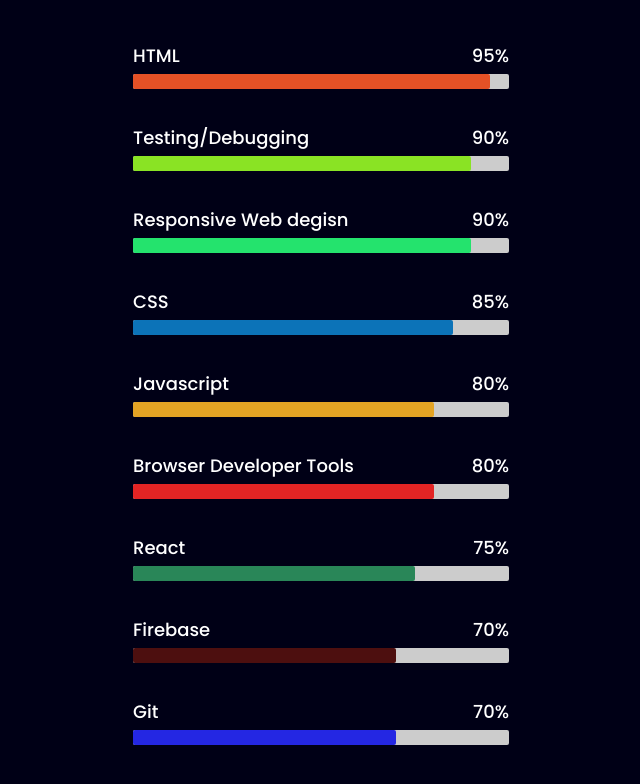
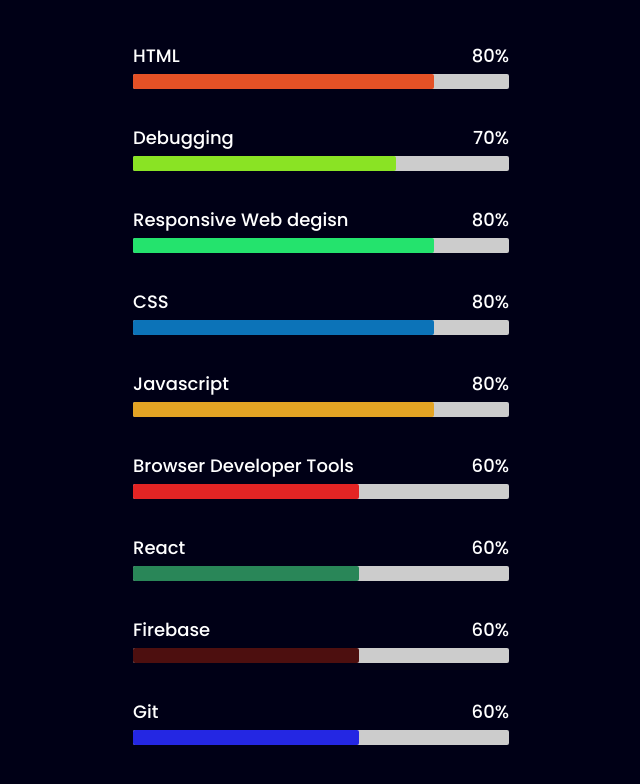
Before and after one commit to nandysouvik/souvik-nandy, a plain HTML site: page index.html in a window 1280 px wide. Shown: the part 1799-2583 px from the top of the page, without its empty margins (319-959 px from the left). Drawn offline with Linux system fonts and the light colour scheme; no server answers.

Commit message:
third commit

```diff
--- a/index.html
+++ b/index.html
@@ -89,28 +89,28 @@
         <div class="bar">
           <div class="info">
             <span>HTML</span>
-            <span>95%</span>
+            <span>80%</span>
           </div>
           <div class="line html"></div>
         </div>
         <div class="bar">
           <div class="info">
-            <span>Testing/Debugging</span>
-            <span>90%</span>
+            <span>Debugging</span>
+            <span>70%</span>
           </div>
           <div class="line testing_debugging"></div>
         </div>
         <div class="bar">
           <div class="info">
             <span>Responsive Web degisn</span>
-            <span>90%</span>
+            <span>80%</span>
           </div>
           <div class="line responsive_degisn"></div>
         </div>
         <div class="bar">
           <div class="info">
             <span>CSS</span>
-            <span>85%</span>
+            <span>80%</span>
           </div>
           <div class="line css"></div>
         </div>
@@ -125,28 +125,28 @@
           <div class="info">
             <span>Browser Developer Tools
             </span>
-            <span>80%</span>
+            <span>60%</span>
           </div>
           <div class="line browser_developer_tools "></div>
         </div>
         <div class="bar">
           <div class="info">
             <span>React</span>
-            <span>75%</span>
+            <span>60%</span>
           </div>
           <div class="line react"></div>
         </div>
         <div class="bar">
           <div class="info">
             <span>Firebase</span>
-            <span>70%</span>
+            <span>60%</span>
           </div>
           <div class="line firebase"></div>
         </div>
         <div class="bar">
           <div class="info">
             <span>Git</span>
-            <span>70%</span>
+            <span>60%</span>
           </div>
           <div class="line git"></div>
         </div>
--- a/style.css
+++ b/style.css
@@ -294,12 +294,12 @@
 }
 
 .skills .content .col-right .bar .html::before {
-  width: 95%;
+  width: 80%;
   background: #e45126;
 }
 
 .skills .content .col-right .bar .css::before {
-  width: 85%;
+  width: 80%;
   background: #0c73b8;
 }
 
@@ -309,30 +309,30 @@
 }
 
 .skills .content .col-right .bar .react::before {
-  width: 75%;
+  width: 60%;
   background: #298658;
 }
 .skills .content .col-right .bar .firebase::before {
-  width: 70%;
+  width: 60%;
   background: #4d0f0f;
 }
 .skills .content .col-right .bar .git::before {
-  width: 70%;
+  width: 60%;
   background: #2427e3;
 }
 
 .skills .content .col-right .bar .responsive_degisn::before {
-  width: 90%;
+  width: 80%;
   background: #24e36d;
 }
 
 .skills .content .col-right .bar .testing_debugging::before {
-  width: 90%;
+  width: 70%;
   background: #8ae324;
 }
 
 .skills .content .col-right .bar .browser_developer_tools::before {
-  width: 80%;
+  width: 60%;
   background: #e32424;
 }
 
```
